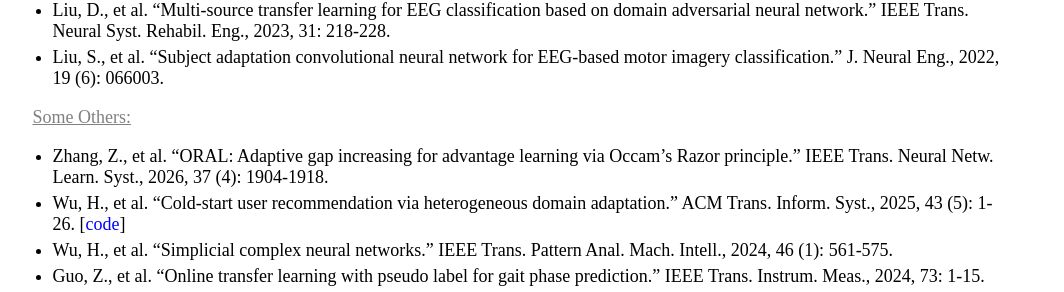
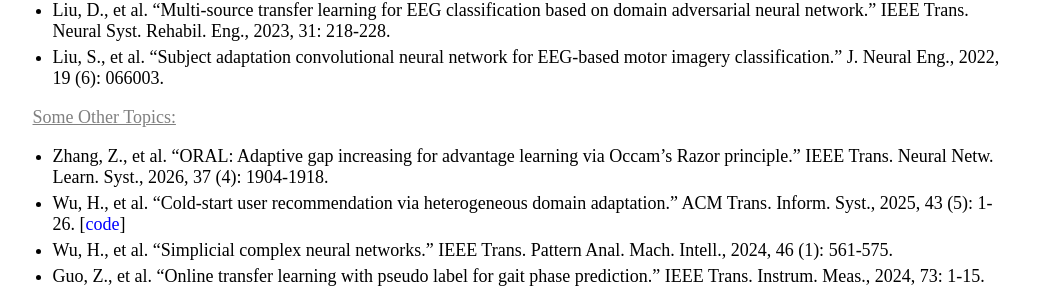
Before and after one commit to jiazhang-ml/jiazhang-ml.github.io, a Jekyll site: the page built from index.md, in a window 1280 px wide and 900 px high, scrolled down 1174 px. Shown: the part 153-445 px from the top of the window, without its empty margins (107-1171 px from the left). Built offline with Jekyll 4.4.1, drawn with Linux system fonts in a browser that asks for light colours.

Commit message:
Update index.md

```diff
--- a/index.md
+++ b/index.md
@@ -41,7 +41,7 @@ Research Interests: My research interests include *machine learning* and *data m
 * Liu, D., et al. "Multi-source transfer learning for EEG classification based on domain adversarial neural network." IEEE Trans. Neural Syst. Rehabil. Eng., 2023, 31: 218-228.
 * Liu, S., et al. "Subject adaptation convolutional neural network for EEG-based motor imagery classification." J. Neural Eng., 2022, 19 (6): 066003.
 
-<font color="gray"><u>Some Others:</u></font>
+<font color="gray"><u>Some Other Topics:</u></font>
 * Zhang, Z., et al. "ORAL: Adaptive gap increasing for advantage learning via Occam's Razor principle." IEEE Trans. Neural Netw. Learn. Syst., 2026, 37 (4): 1904-1918.
 * Wu, H., et al. "Cold-start user recommendation via heterogeneous domain adaptation." ACM Trans. Inform. Syst., 2025, 43 (5): 1-26. [[code](https://github.com/wuhanrui/FDMA)]
 * Wu, H., et al. "Simplicial complex neural networks." IEEE Trans. Pattern Anal. Mach. Intell., 2024, 46 (1): 561-575.
```
